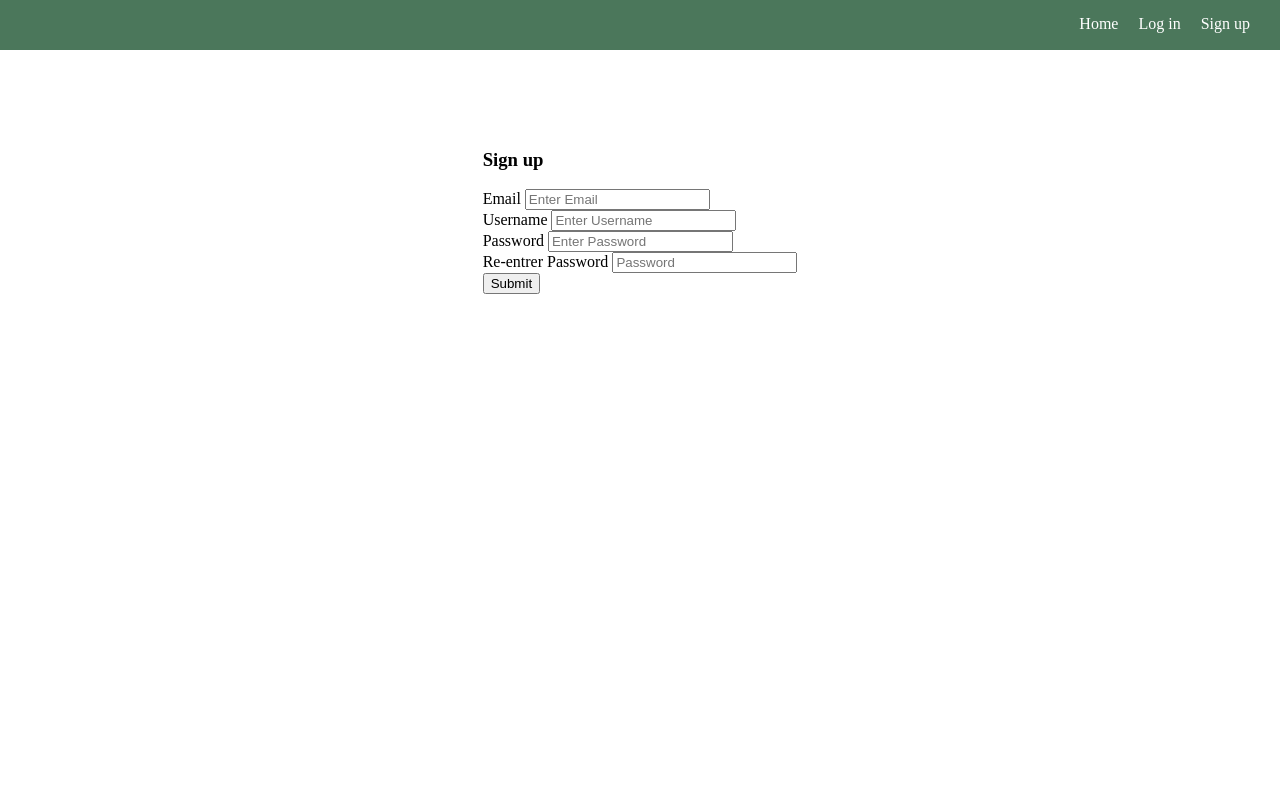
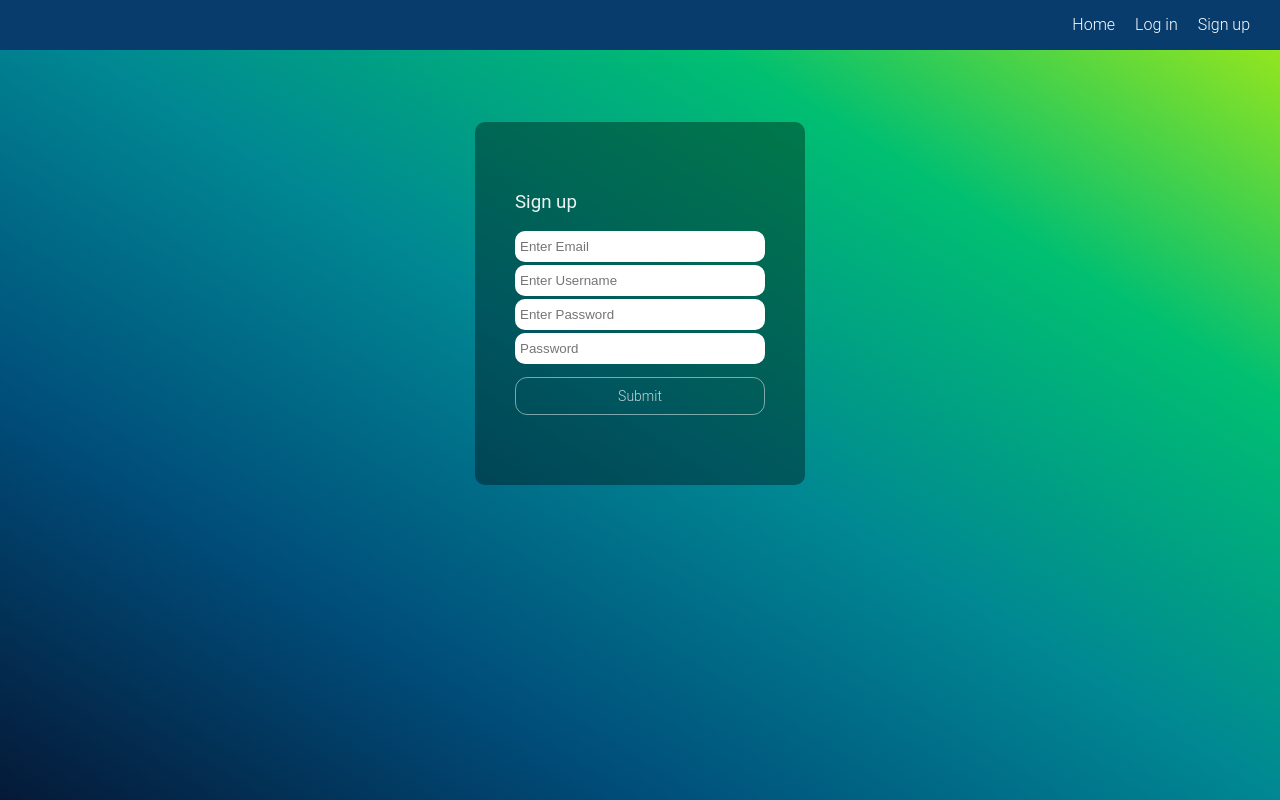
Before and after one commit to onefastcat/mood_forecaster, a Python web app: template website/templates/signup.html in a window 1280 px wide. Run offline with Jinja, Linux system fonts and the light colour scheme; the template is opened without the code that fills it, so the values that code supplies are empty.

Commit message:
flash messages and form styling

```diff
--- a/website/auth.py
+++ b/website/auth.py
@@ -17,7 +17,7 @@ def login():
 
         if user:
             if check_password_hash(user.password, password):
-                flash('Logged in', category='success')
+                flash('Logged in', category='message')
                 login_user(user, remember=True)
 
                 return redirect(url_for('views.home'))
@@ -48,7 +48,7 @@ def signup():
         db.session.commit()
 
         login_user(new_user, remember=True)
-        flash('User created')
+        flash('User created', category = 'message')
 
         return redirect(url_for('views.home'))
 
@@ -62,4 +62,5 @@ def signup():
 def logout():
     session.clear()
     logout_user()
+    flash('Logged Out', category = 'message')
     return redirect(url_for('views.home'))
--- a/website/static/styles.css
+++ b/website/static/styles.css
@@ -1,13 +1,25 @@
+html {
+    height: 100vh;
+    width: 100vw;
+    font-family: 'Roboto', sans-serif;
+}
 
 body {
+    height: 100%;
+    width: 100%;
+    background: linear-gradient(to right top, #051937, #004d7a, #008793, #00bf72, #a8eb12);
     margin: 0;
-    height: 100vh;
-    color: rgb(0, 0, 0);
+    background-attachment: fixed;
+}
+
+h3 {
+    color: rgba(255, 255, 255, 0.923);
+    font-weight: 400;
 }
 
 .home-nav {
     height: 50px;
-    background-color: rgba(45, 96, 64, 0.855);
+    background-color: rgb(7, 60, 109);
 
 }
 
@@ -15,6 +27,7 @@ body {
     padding: 15px 20px 15px;
     display: flex;
     justify-content: right;
+    font-weight: 300;
 }
 
 .item {
@@ -33,7 +46,6 @@ body {
 
 .alert {
     padding: 20px 20px 20px;
-    background-color: #f44336ce;
     color: white;
     margin-bottom: 15px;
     border-radius: 10px;
@@ -42,9 +54,16 @@ body {
     font-size: 16px;
 }
 
+.alert.error {
+    background-color: #f44336ce;
+}
+
+.alert.message {
+    background-color: #7dff45b8;
+}
+
 .close_btn {
     margin-left: 15px;
-    color: white;
     font-weight: bold;
     float: right;
     font-size: 22px;
@@ -55,36 +74,45 @@ body {
     right: 4%;
 }
 
+
+
+
 .content {
     display: flex;
     justify-content: center;
-    margin-top: 10vh;
+    margin-top: 9vh;
 }
-
+/*
 .home-content {
     display: flex;
     justify-content: space-between;
 
-}
+} */
 
 .content > div {
     padding: 10px 0;
 }
 
+form {
+    display: flex;
+    flex-direction: column;
+    justify-content: center;
+}
+
 
 .container {
     height: 100vh;
-    /* background-image: url("images/rainy.jpg"); */
     background-size: cover;
 
 }
 
 #mood-container, #energy-container {
+    background-color: rgba(255, 255, 255, 0.37);
     text-align: center;
     margin: 20px 20px;
     padding: 20px 20px;
     border: 0;
-    box-shadow: 0px 0px 15px 5px rgba(213, 213, 213, 0.407);
+    box-shadow: 0px 0px 40px 5px rgba(0, 91, 107, 0.829);
     width: auto;
     color: rgb(56, 56, 56);
     border-radius: 10px;
@@ -92,12 +120,14 @@ body {
 
 #mood-container > div, #energy-container > div {
     padding: 20px 20px;
+
 }
 
 
 input[type=range] {
+    background-color: rgba(236, 236, 236, 0.0);
     width: 400px;
-    height: 10px;
+    height: 9px;
     -webkit-appearance: none;
     color: black;
     border: 0px solid #010101;
@@ -112,11 +142,11 @@ input[type=range]::-webkit-slider-runnable-track {
     background: #101010;
     border-radius: 0px;
     border: 0px solid #010101;
+    margin: 0 10px;
 }
 
 input[type=range]::-webkit-slider-thumb {
     box-shadow: none;
-    border: 0px solid #ffffff;
     box-shadow: 0px 5px 5px rgba(0,0,0,0.25);
     height: 40px;
     width: 20px;
@@ -128,12 +158,13 @@ input[type=range]::-webkit-slider-thumb {
     backdrop-filter: drop-shadow(4px 4px 10px blue);
 }
 
+
 .days {
     display: flex;
     justify-content: space-around;
     flex: 1;
     gap: 10px;
-
+    width: 100%;
 }
 
 .day-entry {
@@ -159,6 +190,88 @@ input[type=range]::-webkit-slider-thumb {
     font-size: 12px;
     color: grey;
 }
+
+input[type=submit] {
+    padding: 10px 15px;
+    background-color: #ffffff00;
+    appearance: none;
+    border-radius: 12px;
+    width: 200px;
+    align-self: center;
+    margin-bottom: 10px;
+    color: #ffffff;
+    font-weight: 300;
+    border: solid rgba(255,255,255,0.35) 1px;
+    font-size: 14px;
+    font-family: 'Roboto', sans-serif;
+    opacity: .75;
+    cursor: pointer;
+}
+
+
+#login-btn, #sign-up-btn {
+    margin-top: 10px;
+    width:inherit;
+    border: solid rgba(255,255,255,0.65) 1px;
+    /* background-color: white;
+    box-shadow: 5px 5px 10px rgba(0, 0, 0, 0.196);
+    color: rgba(3, 1, 55, 0.85);
+    font-weight: 400; */
+}
+
+
+
+.active {
+    background-color: black;
+}
+
+
+input[type=text], input[type=password] {
+    border: 0;
+    border-radius: 10px;
+    padding: 3px 5px;
+}
+
+input[type=text]:focus, input[type=password]:focus {
+    border: 0;
+    appearance: none;
+    outline: none;
+}
+
+button {
+    margin: 10px 0;
+    padding: 10px 15px;
+    background-color: #01d347;
+    appearance: none;
+    border: 0;
+    border-radius: 12px;
+    cursor: pointer;
+}
+
+
+.form-container {
+    display: flex;
+    flex-direction: column;
+    width: 250px;
+    background-color: rgba(0, 0, 0, 0.356);
+    padding: 50px 40px 60px;
+    border-radius: 10px;
+
+}
+
+
+.form-group {
+    justify-content: center;
+    display: flex;
+    padding-bottom: 3px;
+    align-items: center;
+}
+
+.form-input {
+    flex: 1;
+    height: 25px;
+}
+
 
 
 
--- a/website/templates/base.html
+++ b/website/templates/base.html
@@ -28,11 +28,11 @@
         </nav>
 
         <div class="messages">
-            {% with messages = get_flashed_messages(with_categories=True) %}
+            {% with messages = get_flashed_messages(with_categories=true) %}
             {% if messages %}
-            {% for category, message in messages %}
-            <div class="alert">
-                <span class="close_btn" onclick="this.parentElement.style.display='none';">&times;</span>
+            {% for category,message in messages %}
+            <div class="alert {{ category }}">
+                <span class="close_btn {{ category }}" onclick="this.parentElement.style.display='none';">&times;</span>
                 {{ message }}
             </div>
             {% endfor %}
--- a/website/templates/forecast.html
+++ b/website/templates/forecast.html
@@ -8,8 +8,6 @@ Home
 
 
 {% block content %}
-
-<h1>Forecast</h1>
 
 {% if forecast %}
 
--- a/website/templates/signup.html
+++ b/website/templates/signup.html
@@ -7,29 +7,24 @@ Sign up
 
 {% block content %}
     <form method="POST">
+        <div class=form-container>
             <h3>
                 Sign up
             </h3>
             <div class="form-group">
-            <label for="email">Email</label>
-            <input type="text" class="form-control" placeholder="Enter Email" id="email" name="email"/>
+                <input type="text" class="form-input" placeholder="Enter Email" id="email" name="email"/>
             </div>
             <div class="form-group">
-            <label for="username">Username</label>
-            <input type="text" class="form-control" placeholder="Enter Username" id="username" name="username"/>
+                <input type="text" class="form-input" placeholder="Enter Username" id="username" name="username"/>
             </div>
             <div class="form-group">
-            <label for="password">Password</label>
-            <input type="password" class="form-control" placeholder="Enter Password" id="password" name="password"/>
+                <input type="password" class="form-input" placeholder="Enter Password" id="password" name="password"/>
             </div>
             <div class="form-group">
-            <label for="password">Re-entrer Password</label>
-            <input type="password" class="form-control" placeholder="Password" id="password_reenter" name="password_reenter"/>
+                <input type="password" class="form-input" placeholder="Password" id="password_reenter" name="password_reenter"/>
             </div>
-        <button type="submit">
-            Submit
-        </button>
-
+            <input type="submit" id="sign-up-btn" value="Submit" />
+        </div>
     </form>
 
 {% endblock %}
```
Also changed, not shown: website/db_manage.py (+4 -3 lines), website/static/main.js (+36 -20 lines), website/templates/home.html (+10 -4 lines), website/templates/login.html (+13 -16 lines), website/views.py (+8 -5 lines), instance/database.db. Lines whose indentation alone changed are shown as unchanged.
